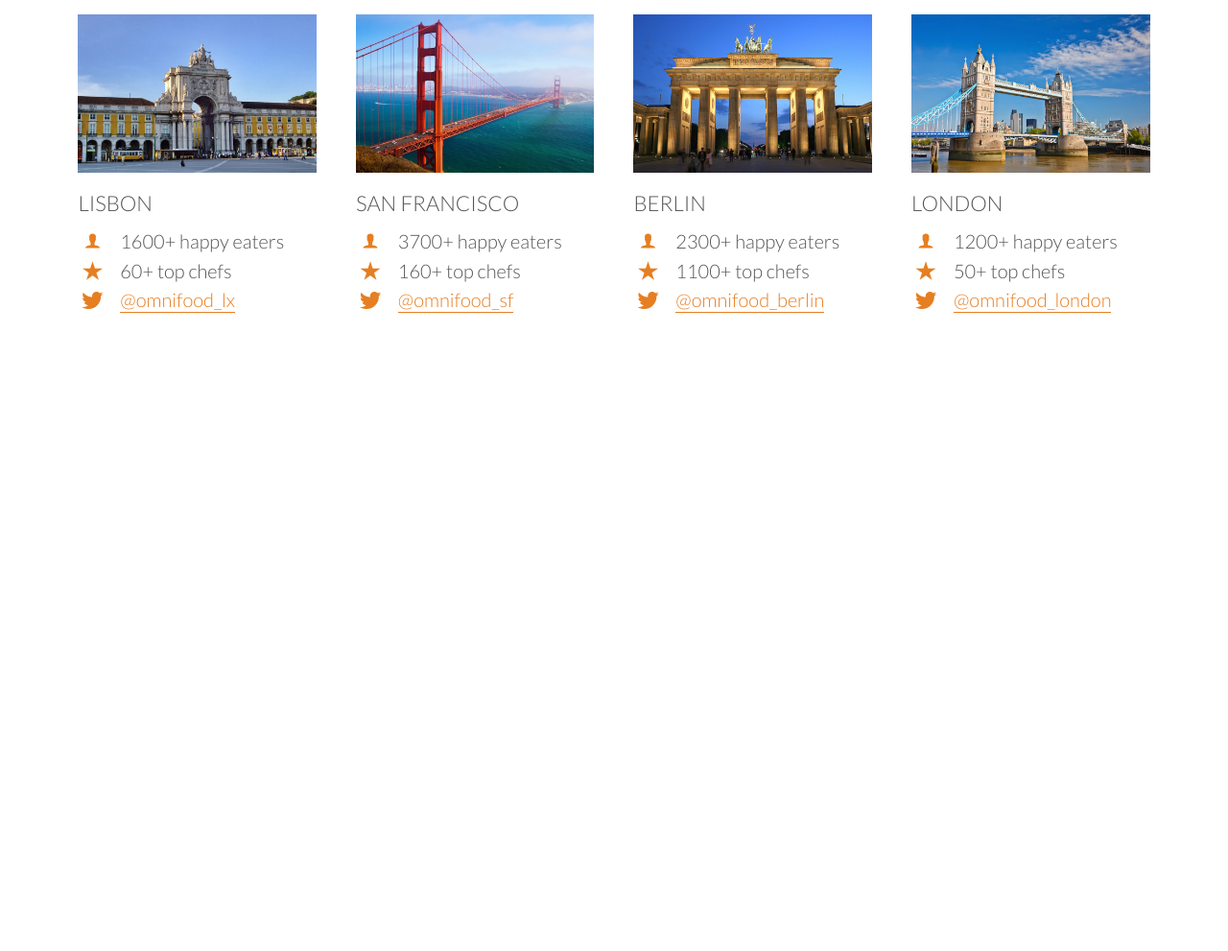
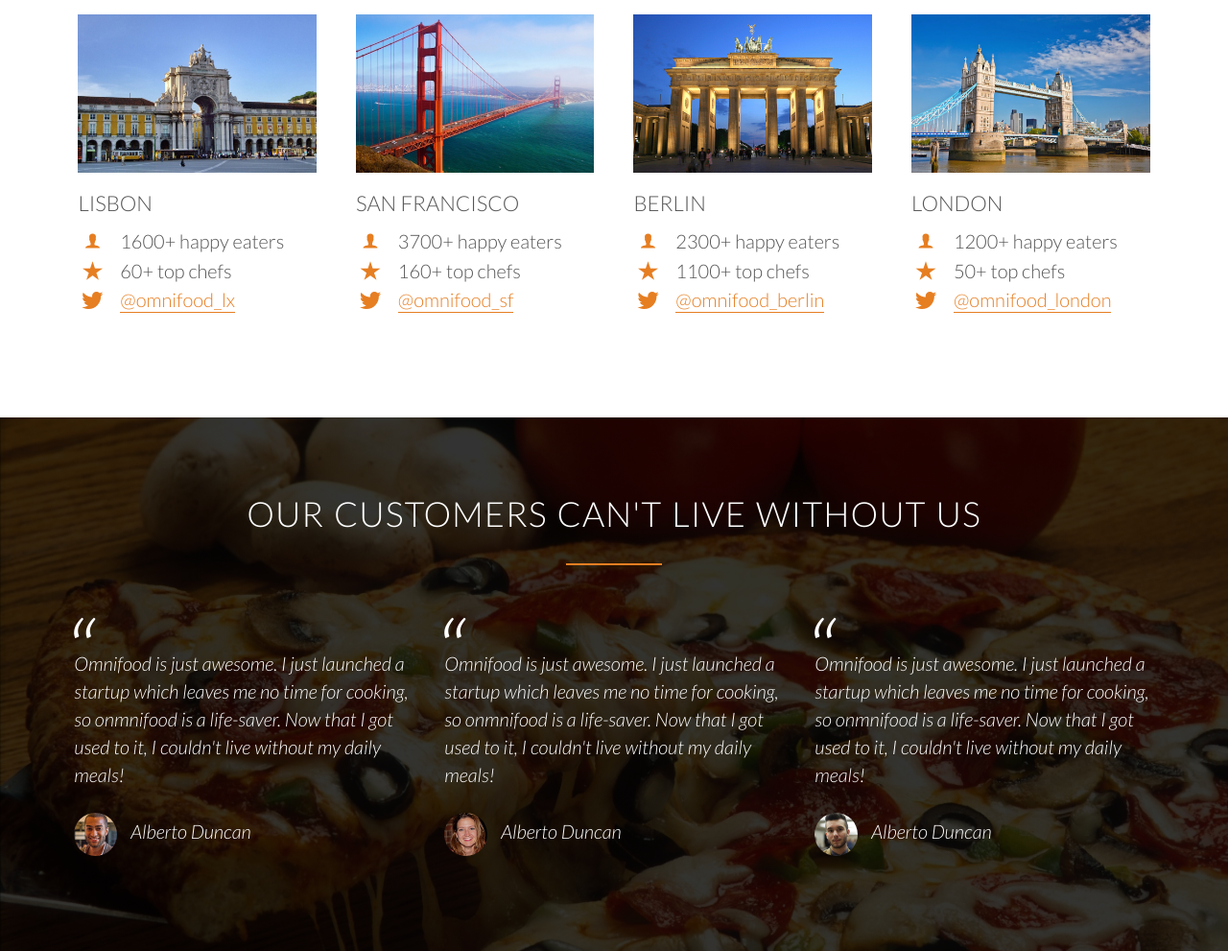
Before and after one commit to Zacison/Omnifood-2, a plain HTML site: page index.html in a window 1280 px wide. Shown: the part 2930-3921 px from the top of the page at 96% size. Before the commit the page ends 3365 px from the top, so only its background shows below. Drawn offline with Linux system fonts and the light colour scheme; files whose address does not match are found by name.

Commit message:
Added testimonial section

```diff
--- a/Resources/css/style.css
+++ b/Resources/css/style.css
@@ -182,6 +182,7 @@ header {
     height: 100vh;
     background-size: cover;
     background-position: center;
+    background-attachment: fixed;
 }
 
 .hero-text-box {
@@ -346,3 +347,45 @@ cities
 .city-feature {
     margin-bottom: 5px;
 }
+
+
+/*        Testimonials       */
+
+.section-testimonials {
+    background-image: linear-gradient(rgb(0, 0, 0, .8), rgb(0, 0, 0, .8)), url(./images/back-customers.jpg);
+    background-size: cover;
+    color: white;
+    background-attachment: fixed;
+}
+
+blockquote {
+    padding: 2%;
+    font-style: italic;
+    line-height: 145%;
+    position: relative;
+    margin-top: 40px;
+}
+
+blockquote:before {
+    content: "\201C";
+    font-size: 500%;
+    display: block;
+    position: absolute;
+    top: -5px;
+    left: -3px;
+}
+
+cite {
+    font-style: 90%;
+    margin-top: 25px;
+    display: block;
+}
+
+
+
+cite img {
+    height: 45px;
+    border-radius: 50%;
+    margin-right: 10px;
+    vertical-align: middle;
+}
--- a/index.html
+++ b/index.html
@@ -215,5 +215,32 @@
         </div>
     </section>
 
+    <section class="section-testimonials">
+        <div class="row">
+            <h2>Our customers can't live without us</h2>
+        </div>
+        <div class="row">
+            <div class="col span-1-of-3">
+                <blockquote>
+                    Omnifood is just awesome. I just launched a startup which leaves me no time for cooking, so onmnifood is a life-saver. Now that I got used to it, I couldn't live without my daily meals!
+                    <cite> <img src="./Resources/css/images/customer-1.jpg" alt="Alberto Duncan">  Alberto Duncan</cite>
+                </blockquote>
+            </div>
+            <div class="col span-1-of-3">
+                <blockquote>
+                    Omnifood is just awesome. I just launched a startup which leaves me no time for cooking, so onmnifood is a life-saver. Now that I got used to it, I couldn't live without my daily meals!
+                    <cite> <img src="./Resources/css/images/customer-2.jpg" alt="Alberto Duncan">  Alberto Duncan</cite>
+                </blockquote>
+            </div>
+            <div class="col span-1-of-3">
+                <blockquote>
+                    Omnifood is just awesome. I just launched a startup which leaves me no time for cooking, so onmnifood is a life-saver. Now that I got used to it, I couldn't live without my daily meals!
+                    <cite> <img src="./Resources/css/images/customer-3.jpg" alt="Alberto Duncan">  Alberto Duncan</cite>
+                </blockquote>
+            </div>
+        </div>
+
+    </section>
+
 </body>
 </html>
```
